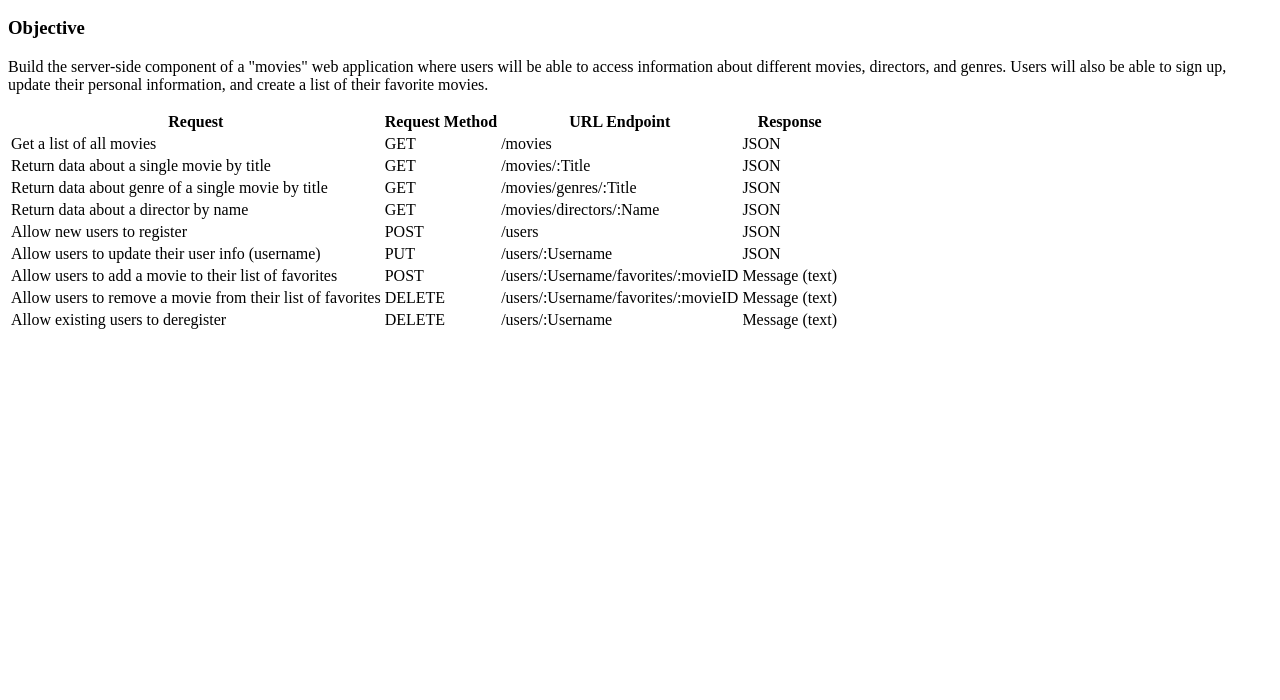
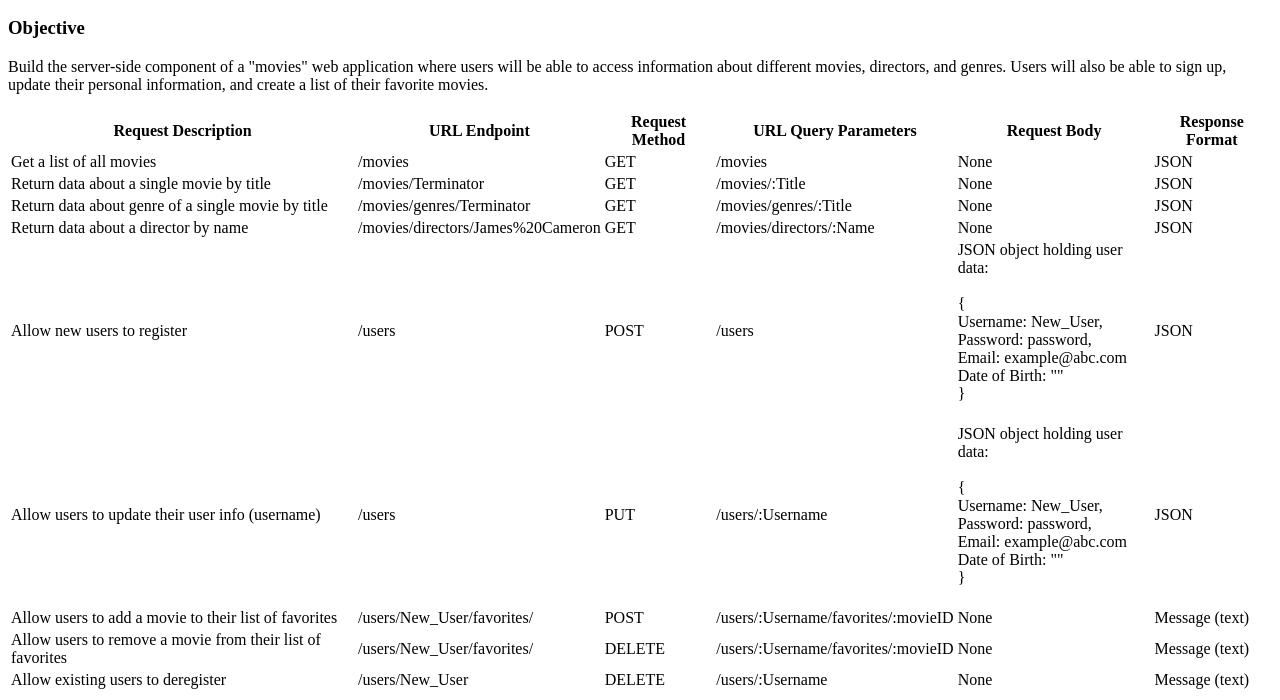
Before and after one commit to jonathan-sheets/movie_api, a website: page public/documentation.html in a window 1280 px wide. Shown: the part 110-810 px from the top of the page. Drawn offline with Linux system fonts and the light colour scheme.

Commit message:
Update table to include required fields

```diff
--- a/public/documentation.html
+++ b/public/documentation.html
@@ -17,63 +17,105 @@
         <section>
             <table>
                 <tr>
-                    <th>Request</th>
+                    <th>Request Description</th>
+                    <th>URL Endpoint</th>
                     <th>Request Method</th>
-                    <th>URL Endpoint</th>
-                    <th>Response</th>
+                    <th>URL Query Parameters</th>
+                    <th>Request Body</th>
+                    <th>Response Format</th>
                 </tr>
                 <tr>
                     <td>Get a list of all movies</td>
+                    <td>/movies</td>
                     <td>GET</td>
                     <td>/movies</td>
+                    <td>None</td>
                     <td>JSON</td>
                 </tr>
                 <tr>
                     <td>Return data about a single movie by title</td>
+                    <td>/movies/Terminator</td>
                     <td>GET</td>
                     <td>/movies/:Title</td>
+                    <td>None</td>
                     <td>JSON</td>
                 </tr>
                 <tr>
                     <td>Return data about genre of a single movie by title</td>
+                    <td>/movies/genres/Terminator</td>
                     <td>GET</td>
                     <td>/movies/genres/:Title</td>
+                    <td>None</td>
                     <td>JSON</td>
                 </tr>
                 <tr>
                     <td>Return data about a director by name</td>
+                    <td>/movies/directors/James%20Cameron</td>
                     <td>GET</td>
                     <td>/movies/directors/:Name</td>
+                    <td>None</td>
                     <td>JSON</td>
                 </tr>
                 <tr>
                     <td>Allow new users to register</td>
+                    <td>/users</td>
                     <td>POST</td>
                     <td>/users</td>
+                    <td>JSON object holding user data:
+                        <br>
+                        <br>
+                        { <br>
+                        Username: New_User, <br>
+                        Password: password, <br>
+                        Email: example@abc.com <br>
+                        Date of Birth: "" <br>
+                        }
+                        <br>
+                        <br>
+                    </td>
                     <td>JSON</td>
                 </tr>
                 <tr>
                     <td>Allow users to update their user info (username)</td>
+                    <td>/users</td>
                     <td>PUT</td>
                     <td>/users/:Username</td>
+                    <td>JSON object holding user data:
+                        <br>
+                        <br>
+                        { <br>
+                        Username: New_User, <br>
+                        Password: password, <br>
+                        Email: example@abc.com <br>
+                        Date of Birth: "" <br>
+                        }
+                        <br>
+                        <br>
+                    </td>
                     <td>JSON</td>
                 </tr>
                 <tr>
                     <td>Allow users to add a movie to their list of favorites</td>
+                    <td>/users/New_User/favorites/</td>
                     <td>POST</td>
                     <td>/users/:Username/favorites/:movieID</td>
+                    <td>None</td>
                     <td>Message (text)</td>
                 </tr>
                 <tr>
                     <td>Allow users to remove a movie from their list of favorites</td>
+                    <td>/users/New_User/favorites/</td>
                     <td>DELETE</td>
                     <td>/users/:Username/favorites/:movieID</td>
+                    <td>None</td>
                     <td>Message (text)</td>
                 </tr>
                 <tr>
                     <td>Allow existing users to deregister</td>
+                    <td>/users/New_User</td>
                     <td>DELETE</td>
                     <td>/users/:Username</td>
+                    <td>None</td>
                     <td>Message (text)</td>
                 </tr>
             </table>
```
